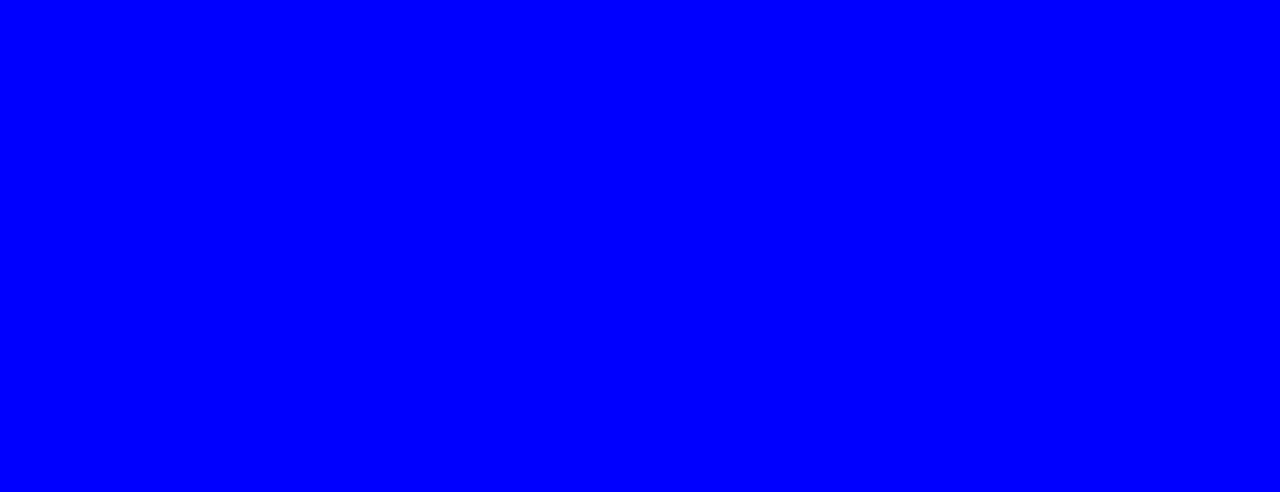
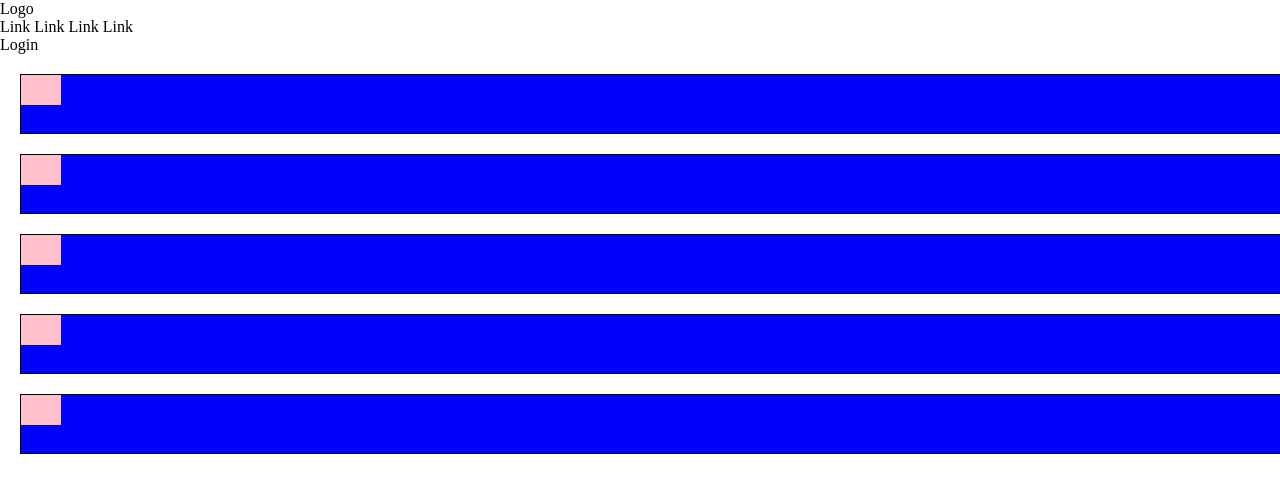
Before and after one commit to gianlivio/htmlcss-struttura-discord, a plain HTML site: page index.html in a window 1280 px wide. Drawn offline with Linux system fonts and the light colour scheme.

Commit message:
add: header and main sections

```diff
--- a/css/style.css
+++ b/css/style.css
@@ -1,3 +1,99 @@
 * {
+    margin: 0;
+    padding: 0;
+    box-sizing: border-box;
+}
+
+
+
+
+.div1 {
     background-color: blue;
+    width: 100%;
+    /* debug */
+    height: 60px;
+ border: 1px solid black;
+ margin: 20px;
+ display: flex;
+
 }
+
+  .rett1 {
+    background-color: pink;
+    width: 40px;
+    height: 30px;
+
+  }
+
+
+.div2 {
+    background-color: blue;
+    width: 100%;
+    /* debug */
+    height: 60px;
+border: 1px solid black;
+margin:20px;
+
+}
+
+  .rett2 {
+    background-color: pink;
+    width: 40px;
+    height: 30px;
+
+  }
+
+  .div3 {
+    background-color: blue;
+    width: 100%;
+    /* debug */
+    height: 60px;
+border: 1px solid black;
+margin: 20px;
+
+}
+
+
+  .rett3 {
+    background-color: pink;
+    width: 40px;
+    height: 30px;
+
+  }
+
+
+  .div4 {
+    background-color: blue;
+    width: 100%;
+    /* debug */
+    height: 60px;
+border: 1px solid black;
+margin: 20px;
+
+}
+
+
+  .rett4 {
+    background-color: pink;
+    width: 40px;
+    height: 30px;
+
+  }
+
+
+  .div5 {
+    background-color: blue;
+    width: 100%;
+    /* debug */
+    height: 60px;
+ border: 1px solid black;
+ margin: 20px;
+
+}
+
+  .rett5 {
+    background-color: pink;
+    width: 40px;
+    height: 30px;
+
+  }
--- a/index.html
+++ b/index.html
@@ -1,23 +1,43 @@
 <!DOCTYPE html>
 <html lang="en">
+
 <head>
     <meta charset="UTF-8">
     <meta name="viewport" content="width=device-width, initial-scale=1.0">
     <title>Document</title>
     <link rel="stylesheet" href="./css/style.css">
 </head>
+
 <body>
 
     <!-- header -->
     <header>
-
+        <!-- elementi header -->
+        <div class="header-item">Logo</div>
+        <div class="header-item">Link Link Link Link</div>
+        <div class="header-item">Login</div>
     </header>
     <!-- /header -->
 
     <!-- main -->
-    <main>
 
-    </main>
+        <section class="div1">
+            <div class="rett1"></div>
+        </section>
+        <section class="div2">
+            <div class="rett2"></div>
+        </section>
+        <section class="div3">
+            <div class="rett3"></div>
+        </section>
+        <section class="div4">
+            <div class="rett4"></div>
+        </section>
+        <section class="div5">
+            <div class="rett5"></div>
+        </section>
+
+
     <!-- /main -->
 
     <!-- footer -->
@@ -27,4 +47,5 @@
     <!-- /footer -->
 
 </body>
+
 </html>
```
